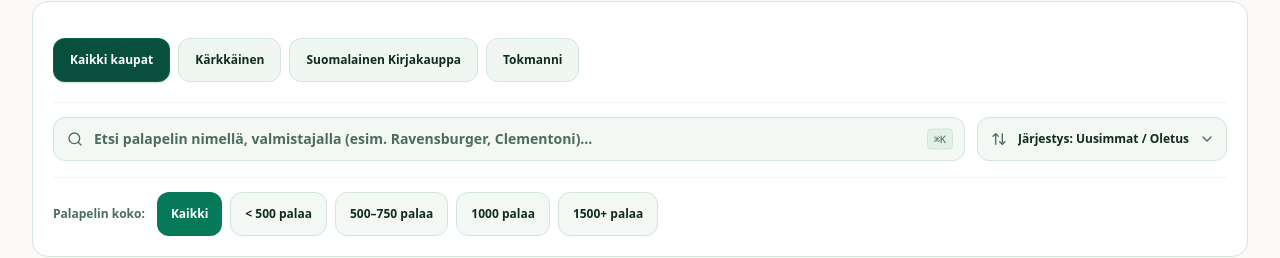
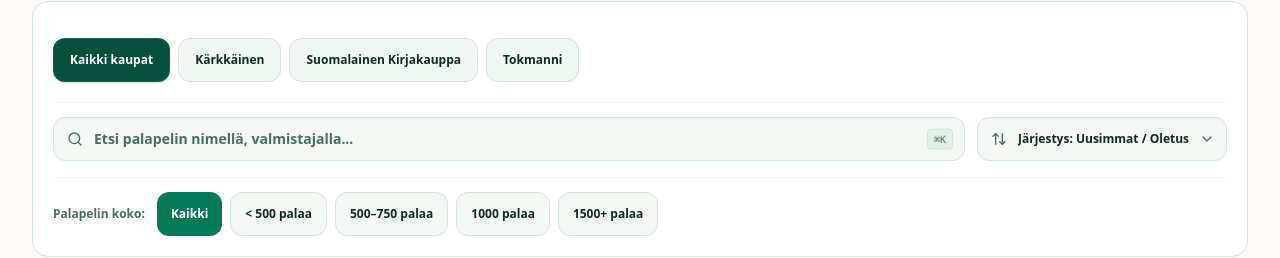
Before and after one commit to JoniSirvio/Puzzles, a Next.js app: page / in a window 1280 px wide. Shown: the part 120-378 px from the top of the page. Built offline with nearby package versions, Linux system fonts and the light colour scheme; no server answers.

Commit message:
fix: Standardize search placeholder text string to prevent text jump when expanding

```diff
--- a/src/app/page.tsx
+++ b/src/app/page.tsx
@@ -122,7 +122,7 @@ export default function HomePage() {
             className="flex-1 flex items-center gap-2 bg-[#f4f8f5] hover:bg-[#e2f0e8] text-[#4a6b5d] px-3.5 py-2.5 rounded-xl border border-[#d2e6db] font-semibold text-sm transition-colors min-h-[44px] min-w-0"
           >
             <Search className="w-4 h-4 text-[#047857] shrink-0" />
-            <span className="truncate">{search ? `"${search}"` : 'Etsi...'}</span>
+            <span className="truncate">{search ? search : 'Etsi palapelin nimellä, valmistajalla...'}</span>
           </button>
 
           {/* 2. Filter Bottom Sheet Trigger Button */}
--- a/src/components/SearchBar.tsx
+++ b/src/components/SearchBar.tsx
@@ -12,7 +12,7 @@ interface SearchBarProps {
 export function SearchBar({
   value,
   onChange,
-  placeholder = 'Etsi palapelin nimellä, valmistajalla (esim. Ravensburger, Clementoni)...',
+  placeholder = 'Etsi palapelin nimellä, valmistajalla...',
 }: SearchBarProps) {
   const inputRef = useRef<HTMLInputElement>(null);
   const [localValue, setLocalValue] = useState(value);
@@ -67,7 +67,7 @@ export function SearchBar({
         onChange={(e) => setLocalValue(e.target.value)}
         placeholder={placeholder}
         aria-label="Etsi palapelejä"
-        className="w-full bg-[#f4f8f5] border border-[#d2e6db] rounded-xl pl-10 pr-12 py-2.5 text-sm font-semibold text-[#0f291e] placeholder:text-[#4a6b5d] focus:outline-none focus:bg-white focus:ring-2 focus:ring-[#047857]/20 focus:border-[#047857] transition-all min-h-[44px]"
+        className="w-full bg-[#f4f8f5] border border-[#d2e6db] rounded-xl pl-10 pr-12 py-2.5 text-sm font-semibold text-[#0f291e] placeholder:text-[#4a6b5d] focus:outline-none focus:bg-white focus:ring-2 focus:ring-[#047857]/20 focus:border-[#047857] transition-all min-h-[44px] truncate"
       />
       {!localValue && (
         <kbd className="absolute right-3 top-1/2 -translate-y-1/2 hidden sm:inline-flex items-center px-1.5 py-0.5 text-[10px] font-mono font-medium text-[#4a6b5d] bg-[#e2f0e8] border border-[#d2e6db] rounded pointer-events-none select-none">
```
